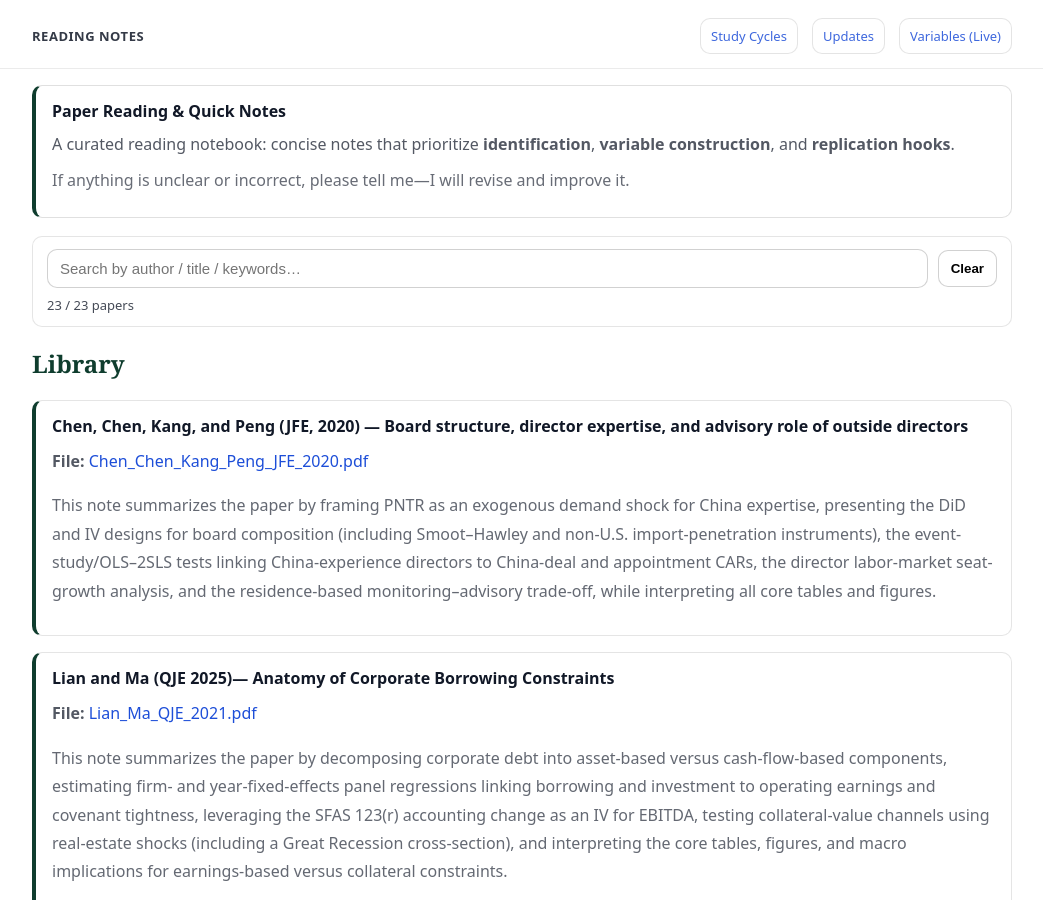
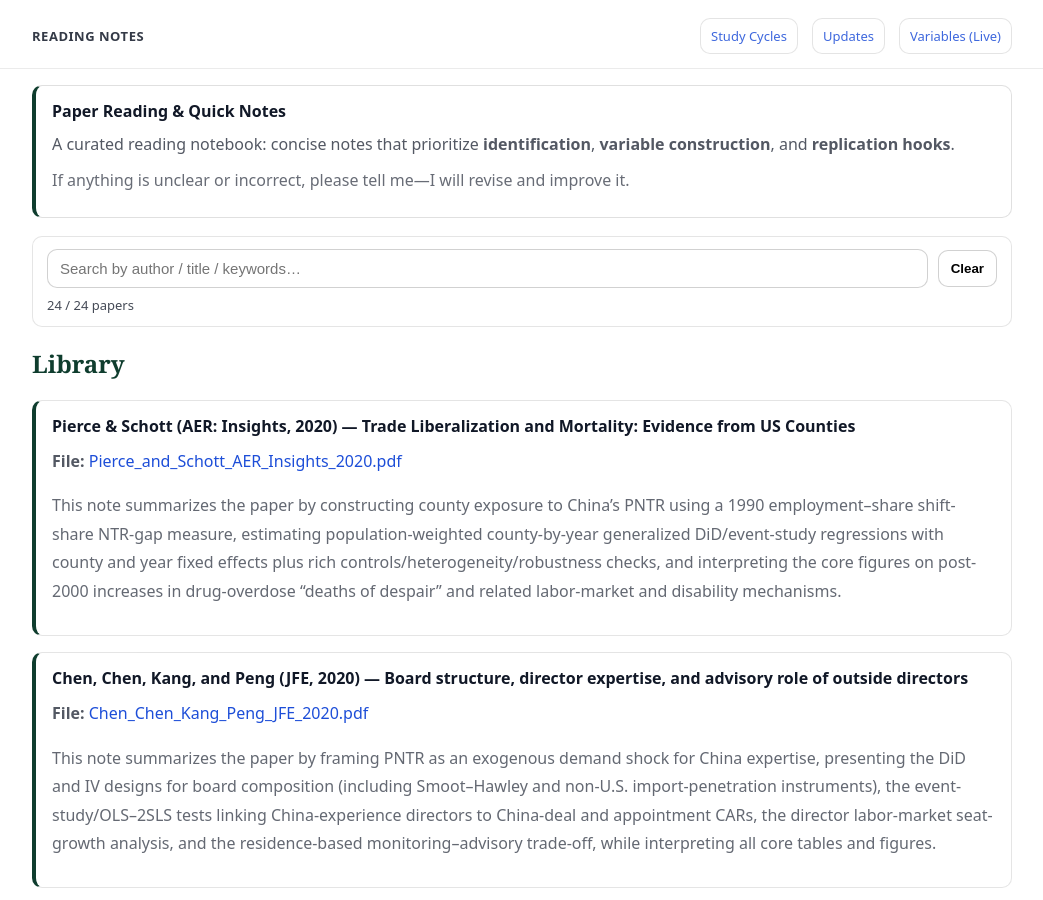
Before and after one commit to yaxinzn/study-archive, a Jekyll site: the page built from reading/index.md, in a window 1280 px wide and 900 px high. Shown: the whole window, without its empty margins (118-1161 px from the left). Built offline with Jekyll 4.4.1, drawn with Linux system fonts in a browser that asks for light colours.

Commit message:
Reading: add/update Pierce_and_Schott_AER_Insights_2020.pdf

```diff
--- a/_data/reading.yml
+++ b/_data/reading.yml
@@ -1,3 +1,7 @@
+- title: "Pierce & Schott (AER: Insights, 2020) — Trade Liberalization and Mortality: Evidence from US Counties"
+  file: "Pierce_and_Schott_AER_Insights_2020.pdf"
+  desc: "This note summarizes the paper by constructing county exposure to China’s PNTR using a 1990 employment–share shift-share NTR-gap measure, estimating population-weighted county-by-year generalized DiD/event-study regressions with county and year fixed effects plus rich controls/heterogeneity/robustness checks, and interpreting the core figures on post-2000 increases in drug-overdose “deaths of despair” and related labor-market and disability mechanisms."
+
 - title: "Chen, Chen, Kang, and Peng (JFE, 2020) — Board structure, director expertise, and advisory role of outside directors"
   file: "Chen_Chen_Kang_Peng_JFE_2020.pdf"
   desc: "This note summarizes the paper by framing PNTR as an exogenous demand shock for China expertise, presenting the DiD and IV designs for board composition (including Smoot–Hawley and non-U.S. import-penetration instruments), the event-study/OLS–2SLS tests linking China-experience directors to China-deal and appointment CARs, the director labor-market seat-growth analysis, and the residence-based monitoring–advisory trade-off, while interpreting all core tables and figures."
```
Also changed, not shown: 1 other file.
